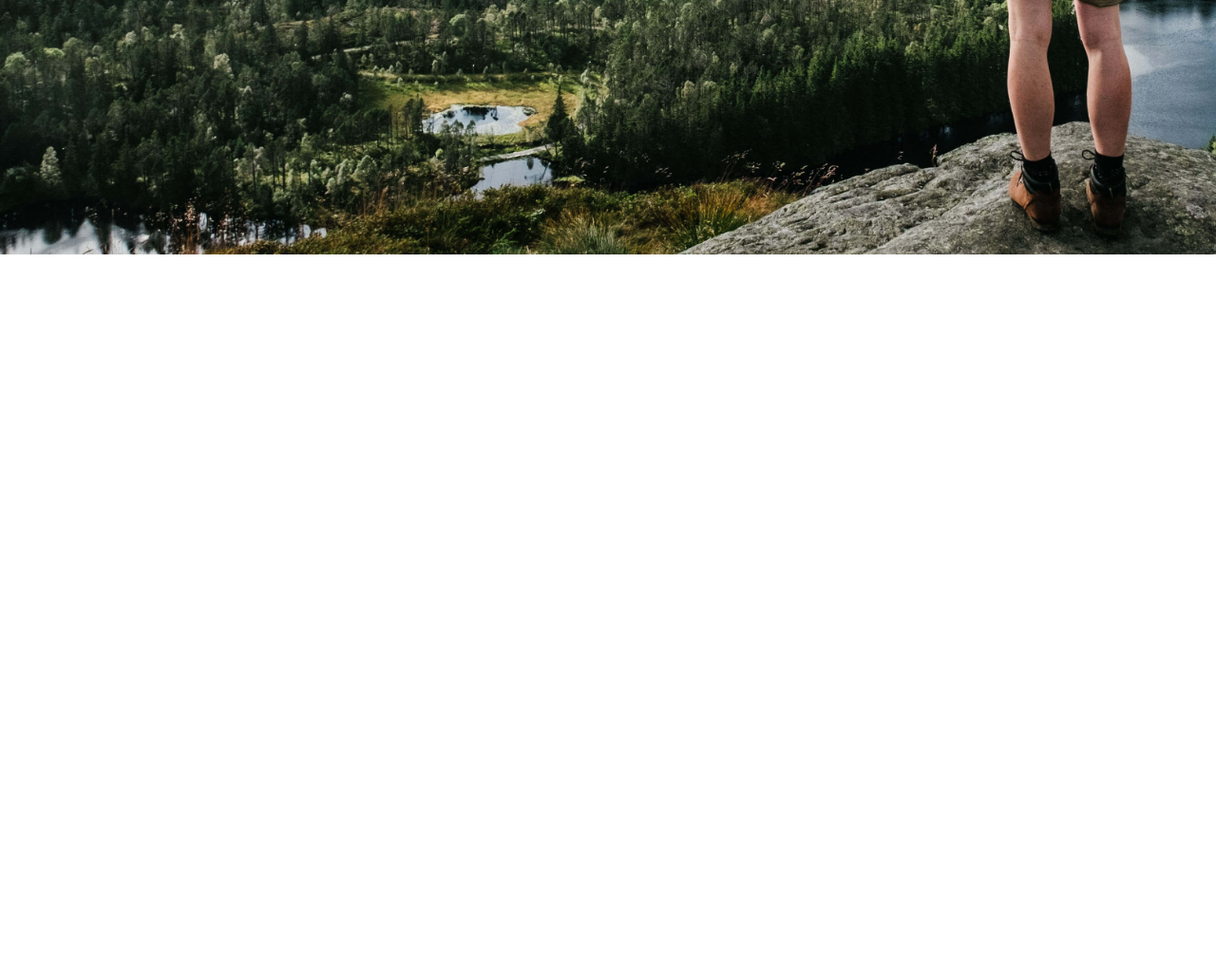
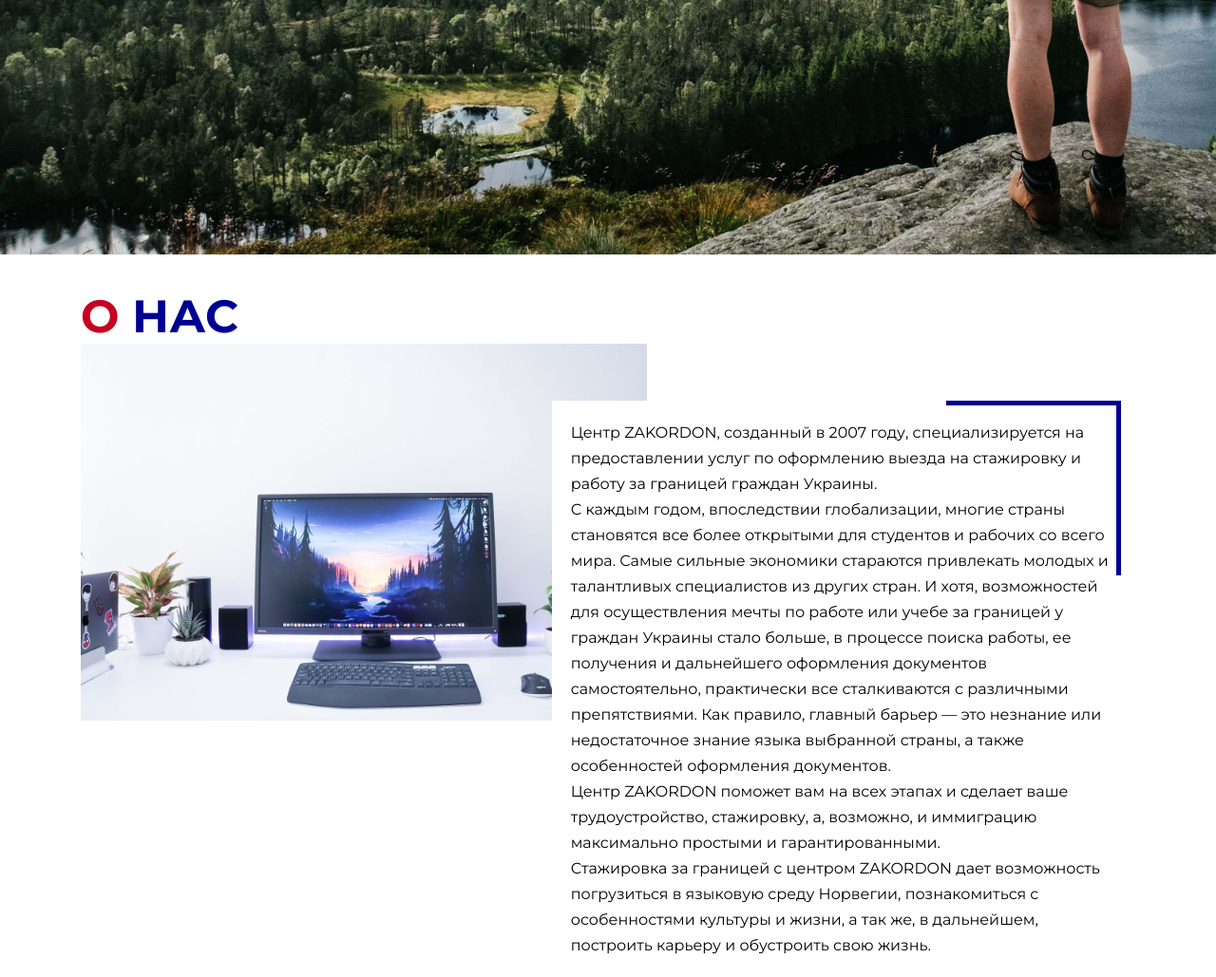
Before and after one commit to tym-slava/zakordon, a plain HTML site: page index.html in a window 1280 px wide. Shown: the part 532-1561 px from the top of the page at 95% size. Before the commit the page ends 800 px from the top, so only its background shows below. Drawn offline with Linux system fonts and the light colour scheme.

Commit message:
add block about us

```diff
--- a/index.html
+++ b/index.html
@@ -31,14 +31,15 @@
 
 					<div class="nav">
 						<div class="nav__menu">
-							<i class="burger-menu"> <!--ICON MENU-->
+							<i class="burger-menu">
+								<!--ICON MENU-->
 								<svg class="icon">
 									<use xlink:href="images/sprite.svg#iconfinder_icon-menu_2867922"></use>
 								</svg>
 							</i>
 						</div>
 						<ul class="menu">
-							<a href="#">
+							<a href="#about">
 								<li class="menu__item">о нас</li>
 							</a>
 							<a href="#">
@@ -63,6 +64,38 @@
 		</div>
 	</section>
 
+	<section class="about" id="about">
+		<div class="container">
+			<div class="title">
+				<h1><span>о</span> нас</h1>
+			</div>
+
+			<div class="main-box">
+				<div class="about__pic">
+					<img src="../images/pic_about.jpg" alt="about us">
+				</div>
+				<div class="about__text">
+					<div class="box-line"></div>
+					<p>Центр ZAKORDON, созданный в 2007 году, специализируется на предоставлении услуг по оформлению выезда
+						на стажировку и работу за границей граждан Украины.</p>
+					<p>С каждым годом, впоследствии глобализации, многие страны становятся все более открытыми для студентов
+						и рабочих со всего мира. Самые сильные экономики стараются привлекать молодых и талантливых
+						специалистов из других стран. И хотя, возможностей для осуществления мечты по работе или учебе за
+						границей у граждан Украины стало больше, в процессе поиска работы, ее получения и дальнейшего
+						оформления документов самостоятельно, практически все сталкиваются с различными препятствиями. Как
+						правило, главный барьер — это незнание или недостаточное знание языка выбранной страны, а также
+						особенностей оформления документов.</p>
+					<p>Центр ZAKORDON поможет вам на всех этапах и сделает ваше трудоустройство, стажировку, а, возможно, и
+						иммиграцию максимально простыми и гарантированными.</p>
+					<p>Стажировка за границей с центром ZAKORDON дает возможность погрузиться в языковую среду Норвегии,
+						познакомиться с особенностями культуры и жизни, а так же, в дальнейшем, построить карьеру и
+						обустроить свою жизнь.</p>
+				</div>
+			</div>
+		</div>
+	</section>
+
+
 
 </body>
 
--- a/scss/base/mixins/_styling.scss
+++ b/scss/base/mixins/_styling.scss
@@ -35,3 +35,16 @@
 	-webkit-touch-callout: none;
 	user-select: none;
 }
+
+@mixin title {
+	font-size: 48px;
+    font-weight: 700;
+    color: var(--blue);
+    text-transform: uppercase;
+    margin-top: 36px;
+    padding: 5px 0;
+
+    span {
+        color: var(--red);
+    }
+}
--- /dev/null
+++ b/scss/layout/_title.scss
@@ -0,0 +1,3 @@
+.title {
+    @include title;
+}
--- /dev/null
+++ b/scss/modules/_about.scss
@@ -0,0 +1,35 @@
+.main-box {
+    display: flex;
+}
+
+
+.about {
+    font-family: $mont;
+
+    &__pic {
+        max-width: 610px;
+        width: 100%;
+    }
+
+    &__text {
+        max-width: 640px;
+        width: 100%;
+        padding: 20px;
+        background: var(--white);
+        margin-top: 60px;
+        margin-left: -100px;
+        line-height: 27px;
+
+
+    }
+}
+
+.box-line {
+    position: absolute;
+    right: 100px;
+    margin-top: -20px;
+    width: 184px;
+    height: 184px;
+    border-top: 5px solid var(--blue);
+    border-right: 5px solid var(--blue);
+}
--- a/scss/modules/_header.scss
+++ b/scss/modules/_header.scss
@@ -4,6 +4,18 @@
     background-size: cover;
     font-family: $mont;
     height: 100vh;
+
+    @media (max-width: 992px) {
+        background-size: 960px;
+    }
+
+    @media (max-width: $mobile) {
+        background-size: 720px;
+    }
+
+    @media (max-width: 576px) {
+        background-size: 540px;
+    }
 }
 
 
@@ -41,8 +53,6 @@
     @media (max-width: $desktop) {
         display: none;
     }
-
-    &__menu {}
 
 }
 
@@ -83,6 +93,7 @@
 
     &__item:hover {
         transform: scale(1.1);
+        color: var(--red);
     }
 
     a {
--- a/scss/styles.scss
+++ b/scss/styles.scss
@@ -5,6 +5,8 @@
 
 // Layout
 @import "layout/_general";
+@import "layout/_title";
 
 // Page styles
 @import "modules/_header";
+@import "modules/_about";
```
Also changed, not shown: css/styles.min.css, images/pic_about.jpg (added), 1 other file.
